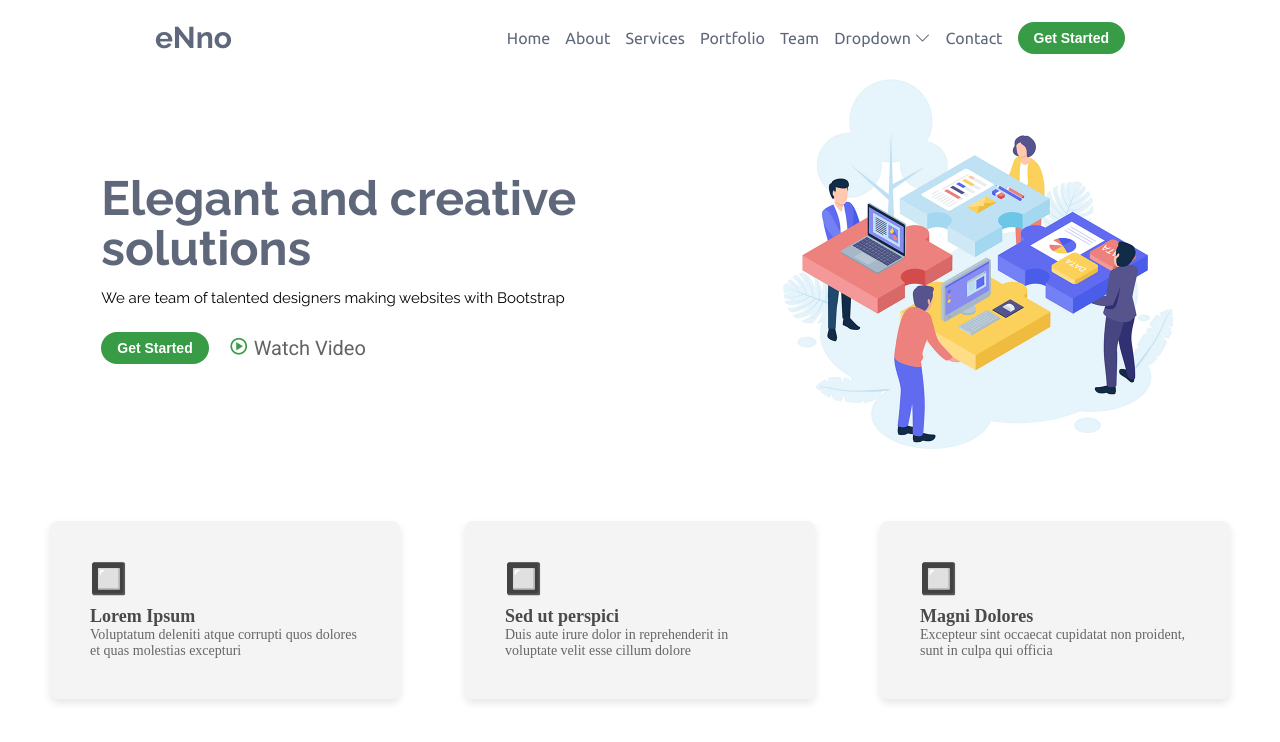
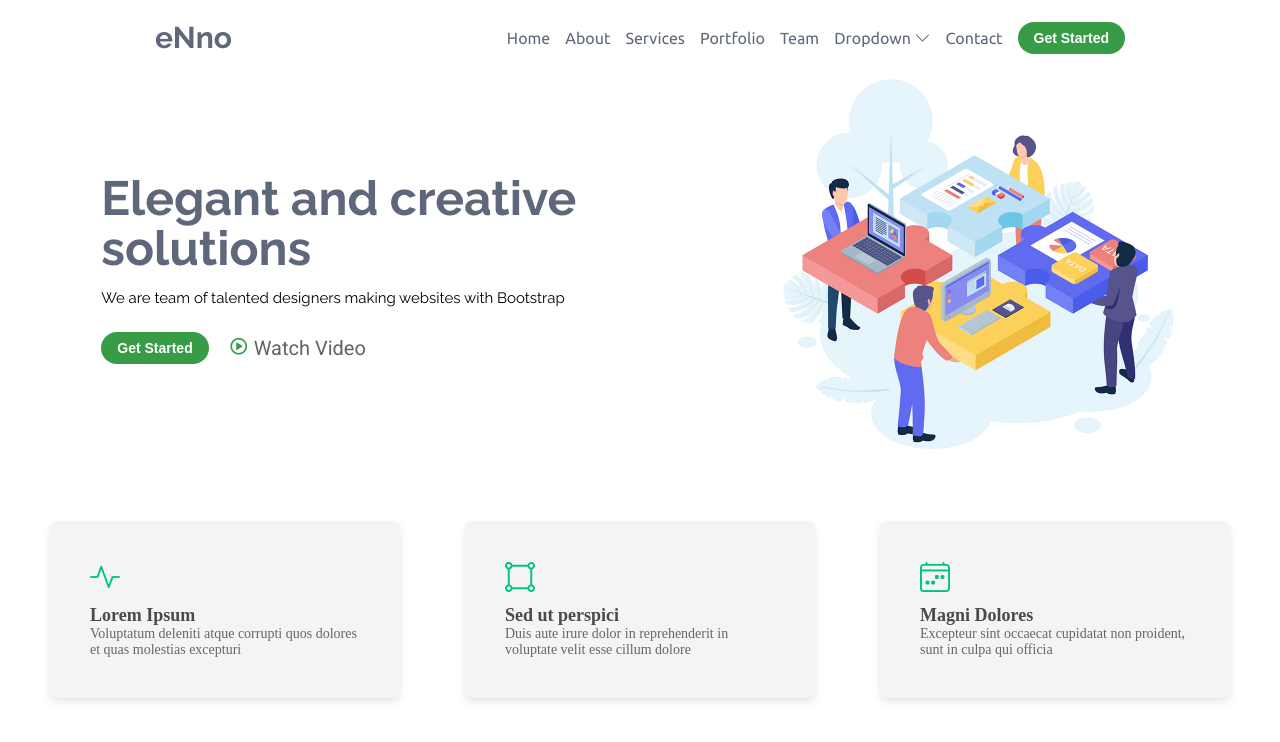
Before and after one commit to joeyovey/eNno-single-page, a plain HTML site: page index.html in a window 1280 px wide. Drawn offline with nearby package versions, Linux system fonts and the light colour scheme.

Commit message:
Added the second row icons

```diff
--- a/index.html
+++ b/index.html
@@ -77,17 +77,23 @@
           <div class="second-row">
 
               <div class="card">
-                  <div class="icon">🔲</div>
+                  <div class="icon">
+                  <i class='bi bi-activity'></i>
+                  </div>
                   <h3>Lorem Ipsum</h3>
                   <p>Voluptatum deleniti atque corrupti quos dolores et quas molestias excepturi</p>
               </div>
               <div class="card">
-                  <div class="icon">🔲</div>
+                  <div class="icon">
+                  <i class='bi bi-bounding-box-circles'></i>
+                  </div>
                   <h3>Sed ut perspici</h3>
                   <p>Duis aute irure dolor in reprehenderit in voluptate velit esse cillum dolore</p>
               </div>
               <div class="card">
-                  <div class="icon">🔲</div>
+                  <div class="icon">
+                  <i class='bi bi-calendar4-week'></i>
+                  </div>
                   <h3>Magni Dolores</h3>
                   <p>Excepteur sint occaecat cupidatat non proident, sunt in culpa qui officia</p>
               </div>
```
